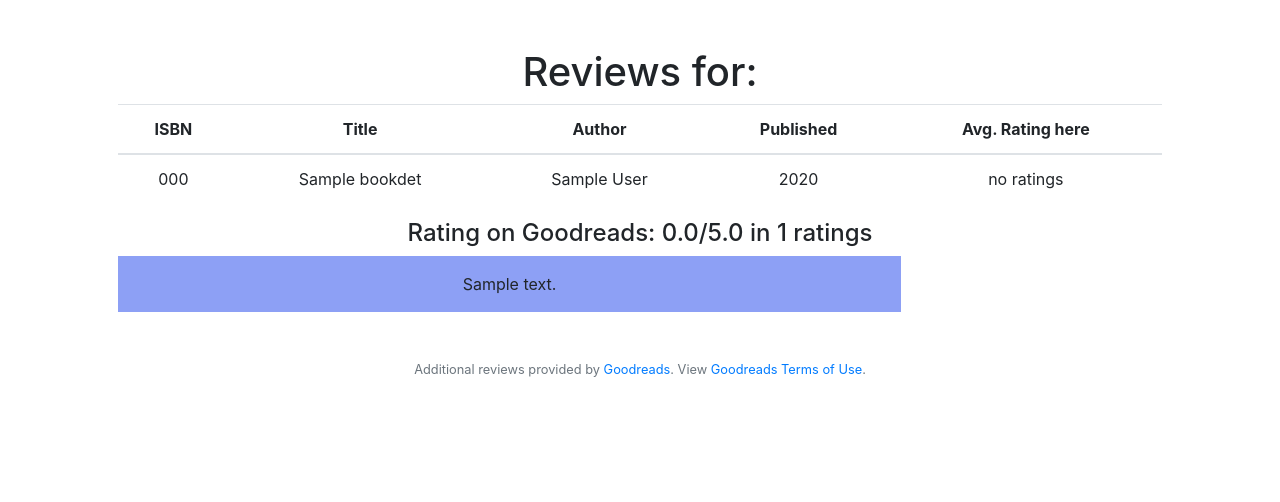
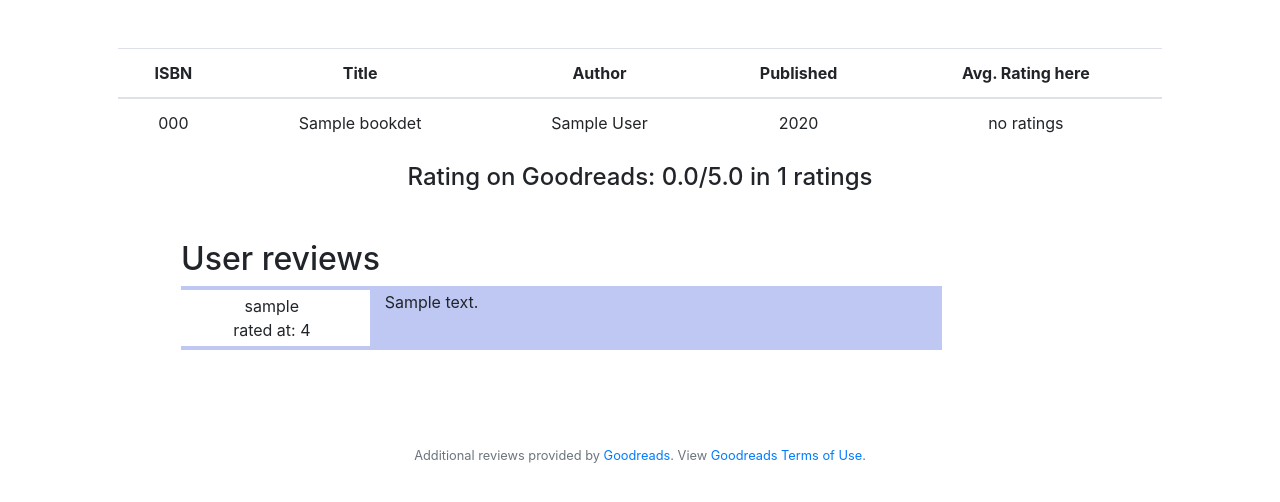
Before and after one commit to pschropp/CS50web-Proj1-bookreview, a Flask app: template templates/bookdetails.html in a window 1280 px wide. Shown: the part 76-578 px from the top of the page. Run offline with Flask 2, Linux system fonts and the light colour scheme; the template is opened without the code that fills it: most values are stand-ins (such as "Sample title", 1, 10 or a date in 2020); some libraries are stand-ins or nearby versions.

Commit message:
display of own reviews on bookdetails improved a little; using divs instead of table

```diff
--- a/templates/bookdetails.html
+++ b/templates/bookdetails.html
@@ -5,11 +5,9 @@ Book Details
 {% endblock %}
 
 {% block main %}
-<!-- implement: add all reviews that users have left on my page
-                    5) also show on that page the f) avg. rating and the g) number of ratings  on Goodreads via their API
+<!-- show all reviews that users have left on my page + show
+     f) avg. rating and the g) number of ratings  on Goodreads via their API
 -->
-
-<h1>Reviews for: </h1>
 
 <!-- Table to display chosen book -->
 <table class="table">
@@ -88,11 +86,18 @@ Book Details
 
 
 <!-- show own reviews here -->
-<div>
+<div class="container m-5">
+    <h2 class="text-left">User reviews</h2>
     {% if own_reviewsisbn|length %}
         {% for review in own_reviewsisbn %}
-            <div class="w-75 p-3" style="background-color: rgb(141, 160, 245);">
-                {{review.rev_text}}
+            <div class="col-9 p-1 mb-3 align-self-center" style="background-color: rgb(190, 200, 243);">
+                <div class="row">
+                    <div class="col-3 p-1 ml-1" style="background-color: rgb(255, 255, 255);">
+                        <div clas="row">{{review.username}}</div>
+                        <div clas="row">rated at: {{review.rev_rating}}</div>
+                    </div>
+                    <div class="col text-left">{{review.rev_text}}</div>
+                </div>
             </div>
         {% endfor %}
     {% else %}
@@ -100,9 +105,4 @@ Book Details
     {% endif %}
 </div>
 
-
-<div>
-
-</div>
-
 {% endblock %}
```
Also changed, not shown: templates/layout.html (+5 -7 lines).
